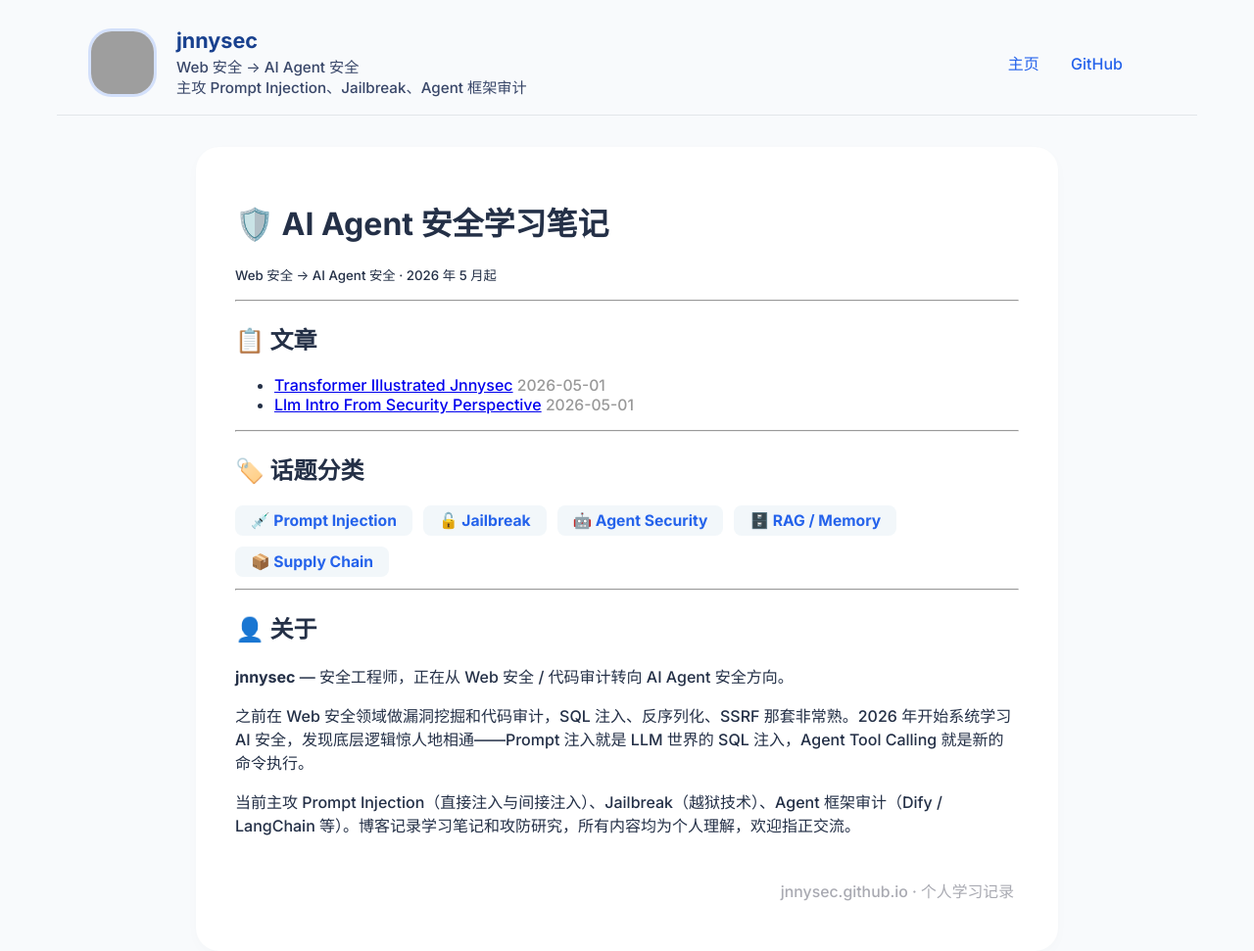
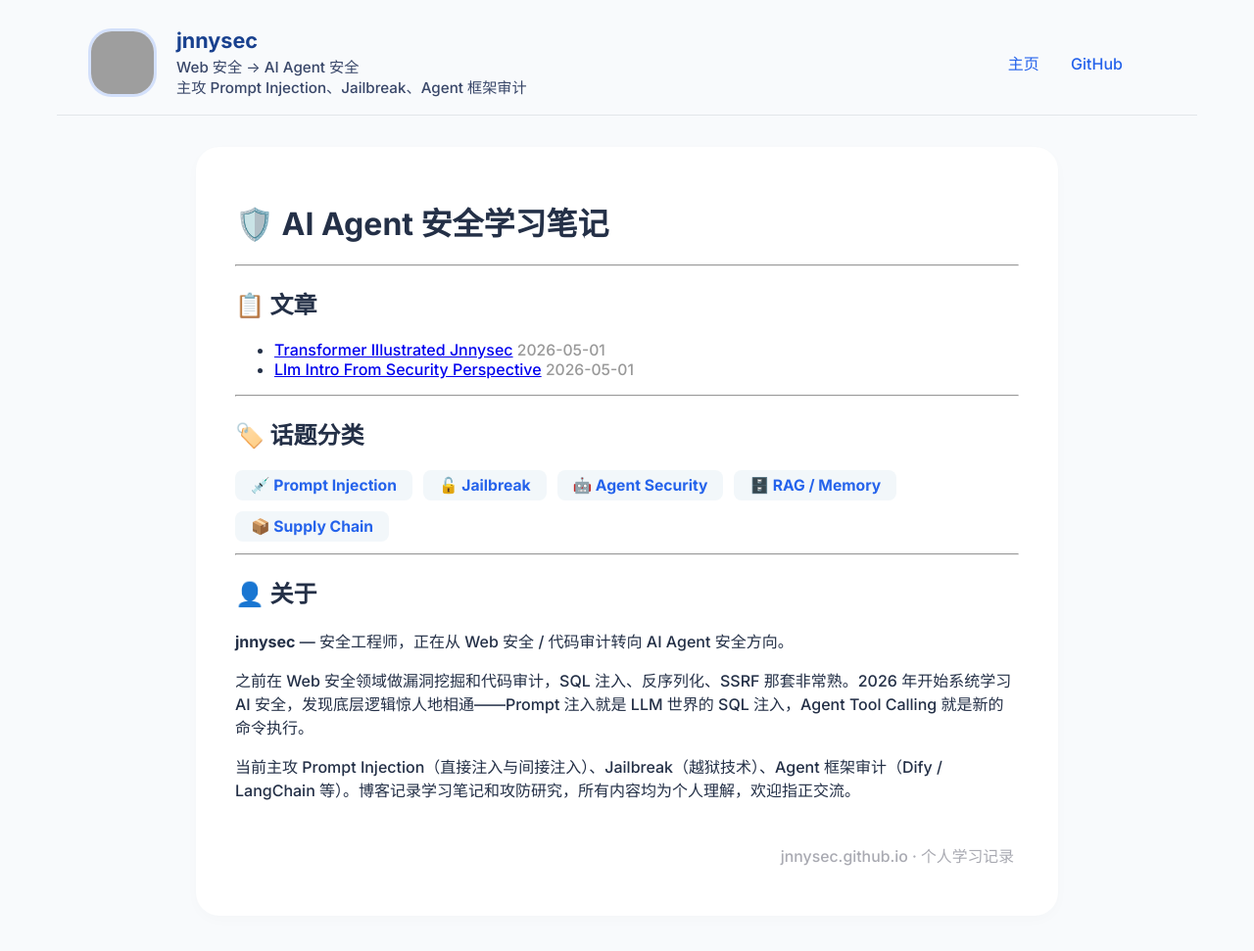
Before and after one commit to jnnysec/jnnysec.github.io, a Jekyll site: the page built from index.md, in a window 1280 px wide. Shown: the whole page at 98% size. Built offline with Jekyll 4.4.1, drawn with Linux system fonts in a browser that asks for light colours; after the commit the page ends 935 px from its top, so only the background shows below that; grey boxes are pictures that could not be loaded.

Commit message:
Update index.md

```diff
--- a/index.md
+++ b/index.md
@@ -4,8 +4,6 @@ title: AI Agent 安全学习笔记
 ---
 
 # 🛡️ AI Agent 安全学习笔记
-
-<small>Web 安全 → AI Agent 安全 · 2026 年 5 月起</small>
 
 ---
 
```
